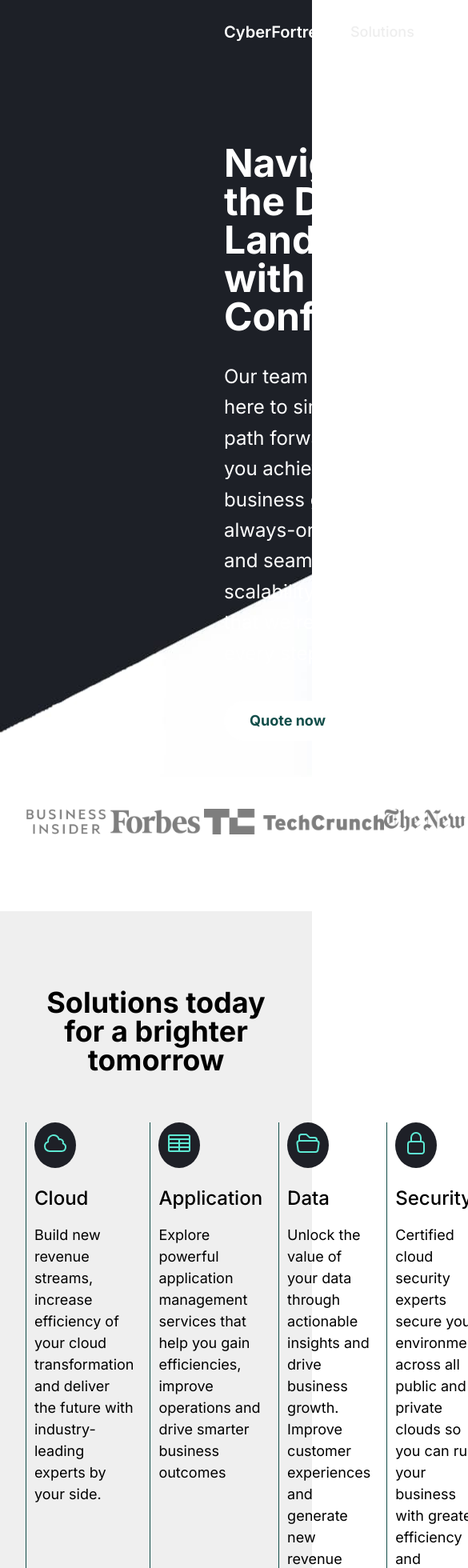
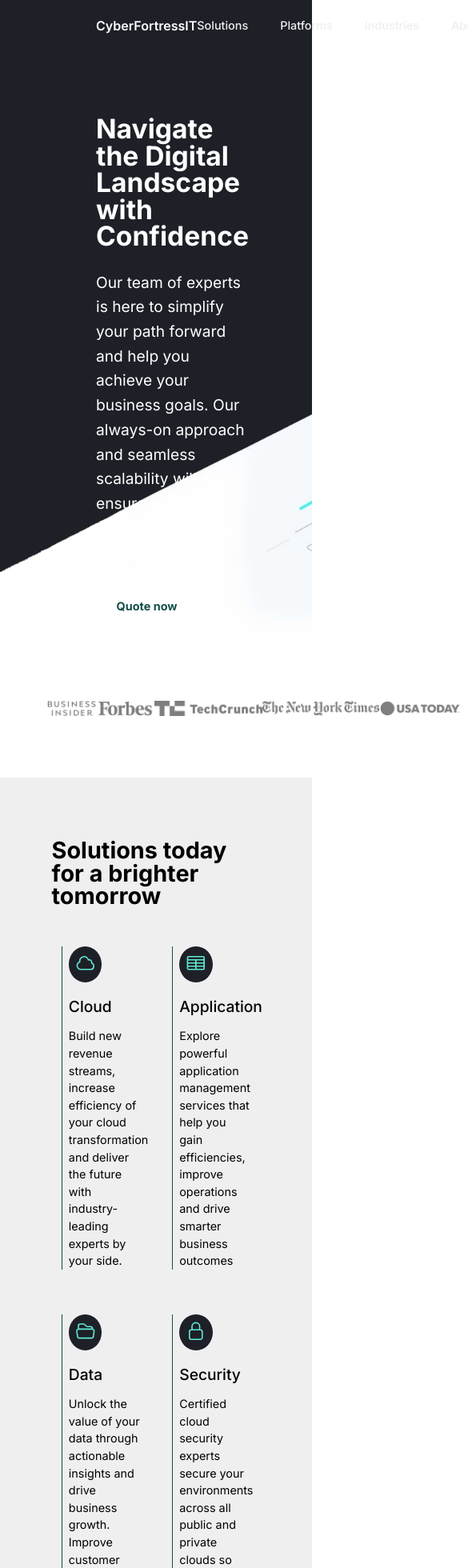
Before and after one commit to george-garcia/tech-website-cluster, a React (Create React App) app: page / in a window 390 px wide. Shown: the top 1960 px of the page at 80% size, 585 px wide, since content can reach past the window. Built offline with nearby package versions, Linux system fonts and the light colour scheme.

Commit message:
many mobile changes
app is now responsive for all desktop sizes up until tablets. Mobile sizes are coming next as well as the mobile hamburger navigation.

```diff
--- a/src/App.js
+++ b/src/App.js
@@ -7,6 +7,7 @@ import WhatWeDo from "./pages/WhatWeDo";
 import OurTeam from "./pages/OurTeam";
 import ContactPage from "./pages/ContactPage";
 import Footer from "./pages/Footer";
+import './queries.css';
 function App() {
     return (
         <div>
--- a/src/components/nav.css
+++ b/src/components/nav.css
@@ -26,7 +26,8 @@
     display: flex;
     list-style: none;
     gap:8rem;
-
+    margin-right: 2rem;
+    /*padding-right: 2rem;*/
 }
 
 .nav-item {
@@ -73,6 +74,7 @@
     background: var(--primary-color-400);
 }
 
+
 /*.btn--full:hover span,*/
 /*.btn--full:active span{*/
 /*    background: linear-gradient(to right, var(--primary-color-400), var(--secondary-color-500));*/
--- a/src/pages/HeroPage.css
+++ b/src/pages/HeroPage.css
@@ -1,6 +1,11 @@
 .hero-page {
     background-image: url("../img/techdemo.jpg");
-    height: 115vh;
+    background-size: cover;
+    /*max-height: 115vh;*/
+    /*min-height: 100vh;*/
+    min-height: 115vh;
+
+    /*height: 100%;*/
 
     margin-bottom: 4rem;
 }
--- a/src/pages/HowWeDoIt.css
+++ b/src/pages/HowWeDoIt.css
@@ -9,6 +9,10 @@
 .how-grid {
     gap: 8rem;
     margin-bottom: 6.4rem;
+    display: grid;
+    grid-template-columns: 1fr 1fr;
+    /*grid-template-rows: 1fr 3fr;*/
+    /*width: 100%;*/
 }
 
 .how-main-text-container {
--- a/src/pages/HowWeDoIt.js
+++ b/src/pages/HowWeDoIt.js
@@ -30,7 +30,7 @@ function HowWeDoIt() {
     return (
         <div className="diagonal-box diagonal-box--dark section-how">
             <div className="diagonal-box-content">
-                <div className="grid grid-2-cols how-grid">
+                <div className="how-grid">
                     <div className="how-main-text-container">
                         <h2 className="how-header">Expertise in Execution: Our Approach to Driving Business Success</h2>
                         <p className="how-text">
@@ -42,7 +42,8 @@ function HowWeDoIt() {
                         </p>
                     </div>
 
-                    <div className="how-img-container text-center">
+
+                    <div className="how-img-container">
                     </div>
                 </div>
 
--- a/src/pages/ProductPage.js
+++ b/src/pages/ProductPage.js
@@ -32,7 +32,7 @@ function ProductPage() {
 
     return (
         <div className="section-product-page">
-            <div className="container">
+            <div className="container product-page--container">
                 <h2 className="product-page-header">Solutions today for a brighter tomorrow</h2>
                 <div className="cards-container">
                     <Card border light content={cloud}/>
--- /dev/null
+++ b/src/queries.css
@@ -0,0 +1,139 @@
+/*
+
+    1rem = 1 em = 16px
+
+    BELOW 1344px Smaller Desktops
+
+ */
+
+@media (max-width: 84em) {
+
+    .hero-page {
+        /*background-size: cover;*/
+        min-height: 100vh;
+    }
+
+    .header-container {
+        margin-left: 15rem;
+    }
+
+    .heading-primary {
+        font-size: 4.2rem;
+    }
+
+    .heading-text{
+        /*font-size: 2rem;*/
+    }
+    .heading-grid {
+        grid-template-columns: 50fr 50fr;
+    }
+
+
+
+
+
+    .how-img-container {
+        width: 100%;
+        /*justify-self: center;*/
+    }
+
+    /*.text-center {*/
+    /*    text-align: right;*/
+    /*}*/
+}
+
+/*
+
+        BELOW 1200px Landscape Tablets
+
+ */
+
+@media (max-width: 75em) {
+    html {
+        font-size: 56.25%;
+    }
+
+    .main-nav-list {
+        gap: 5rem;
+    }
+
+
+
+
+
+}
+
+/*
+
+        BELOW 944px Tablets
+
+ */
+
+@media (max-width: 59em) {
+    html {
+        font-size: 50%;
+    }
+
+
+    .sponsors {
+        width: 80%;
+        justify-content: space-between;
+        margin: 0 auto;
+        margin-bottom: 9.6rem;
+    }
+
+    .sponsors img {
+        height: 2.4rem;
+    }
+
+    .product-page--container {
+        width: 80%;
+    }
+
+    .cards-container {
+        grid-template-columns: repeat(2, 1fr);
+        margin: 0 auto;
+    }
+
+    .cards {
+        width: 80%;
+        margin-bottom: 5rem;
+        justify-self: center;
+    }
+
+    .product-page-header {
+        font-size: 3.6rem;
+        text-align: left;
+        /*width: 80%;*/
+        margin-bottom: 6rem;
+    }
+
+    .section-whatWeDo {
+        width: 80%;
+    }
+
+    .how-grid {
+        grid-template-columns: 1fr;
+        grid-template-rows: 1fr 2fr;
+        /*width: 80%;*/
+    }
+
+    .how-main-text-container {
+        width: 80%;
+        justify-self: center;
+    }
+
+    .how-img-container {
+        width: 80%;
+        justify-self: center;
+    }
+
+    .how-cards {
+        gap: 3rem;
+        grid-template-columns: 1fr;
+        /*width: 80%;*/
+        /*margin: 0 auto;*/
+    }
+
+
+}
```
